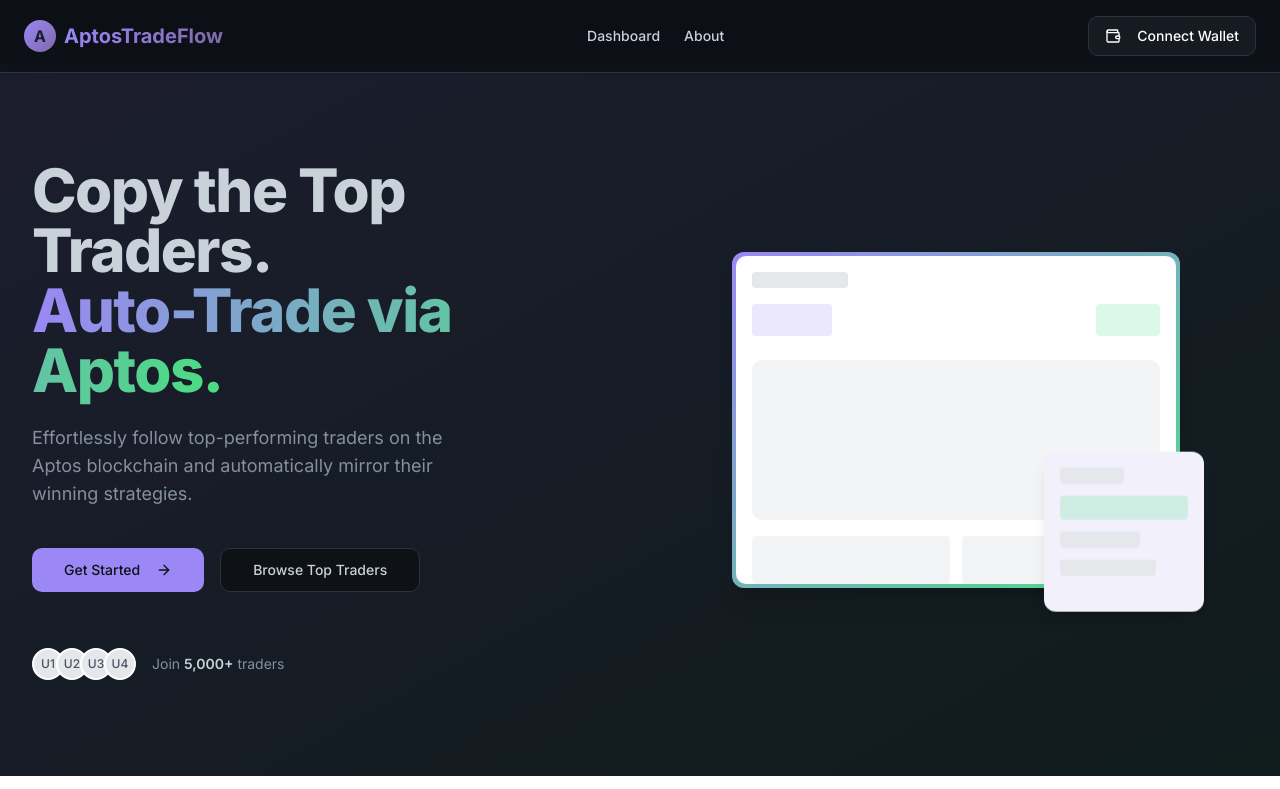
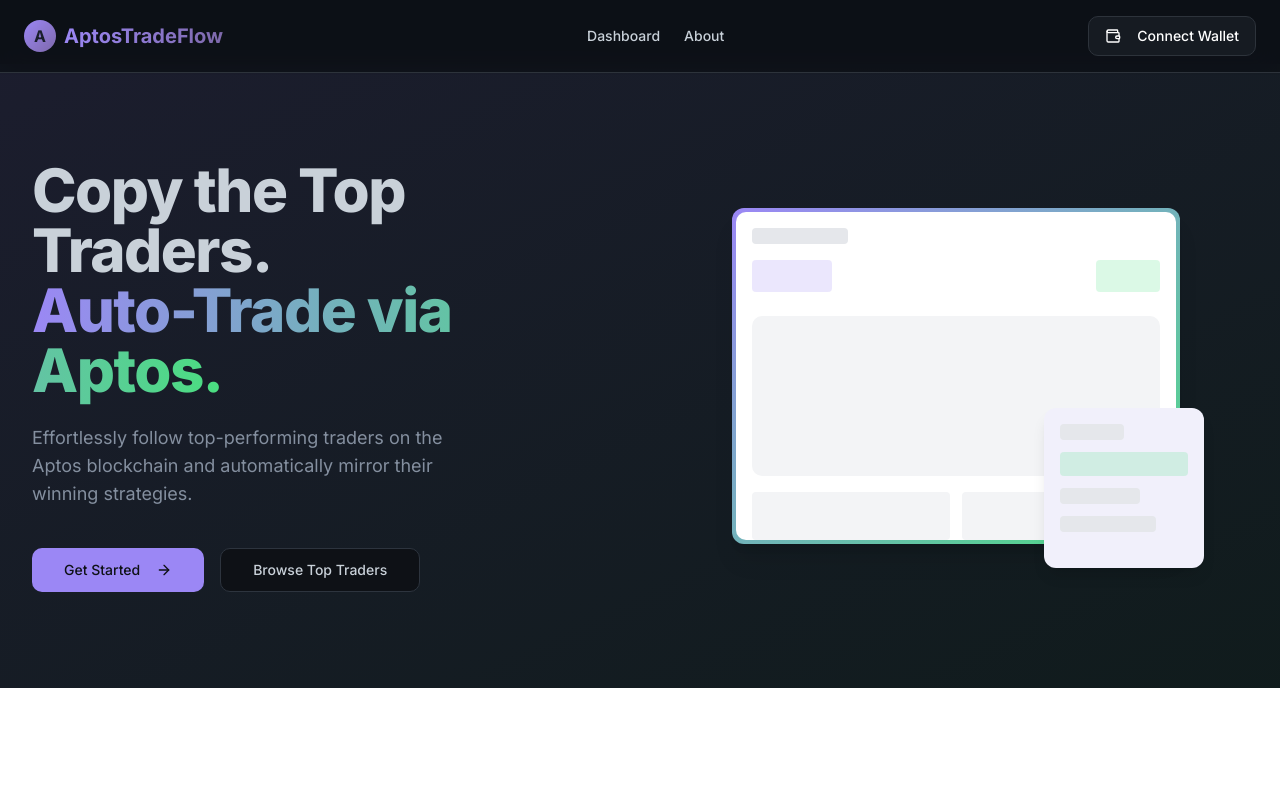
Before and after one commit to subodh-thallada/EasyAConsensusHackathon2025, a React (Vite) app: page / in a window 1280 px wide. Shown: the top 789 px of the page. Built offline with nearby package versions, Linux system fonts and the light colour scheme.

Commit message:
removing the extra bs such as join 5000 users lol

```diff
--- a/src/components/home/Hero.tsx
+++ b/src/components/home/Hero.tsx
@@ -32,7 +32,8 @@ const Hero = () => {
               </Link>
             </div>
 
-            <div className="pt-8 flex items-center space-x-4 text-sm text-muted-foreground">
+{/*  THE JOIN 5000+ USERS PART LOL*/}
+            {/* <div className="pt-8 flex items-center space-x-4 text-sm text-muted-foreground">
               <div className="flex -space-x-2">
                 {[1, 2, 3, 4].map((i) => (
                   <div
@@ -43,8 +44,7 @@ const Hero = () => {
                   </div>
                 ))}
               </div>
-              <p>Join <span className="font-semibold text-foreground">5,000+</span> traders</p>
-            </div>
+            </div> */}
           </div>
 
           <div className="w-full md:w-1/2 relative">
```
